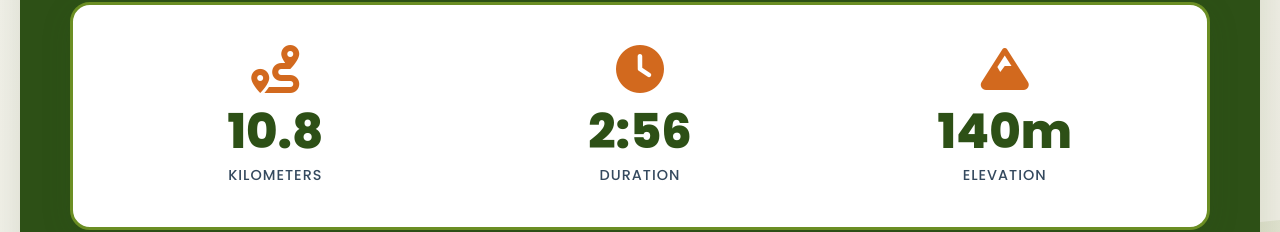
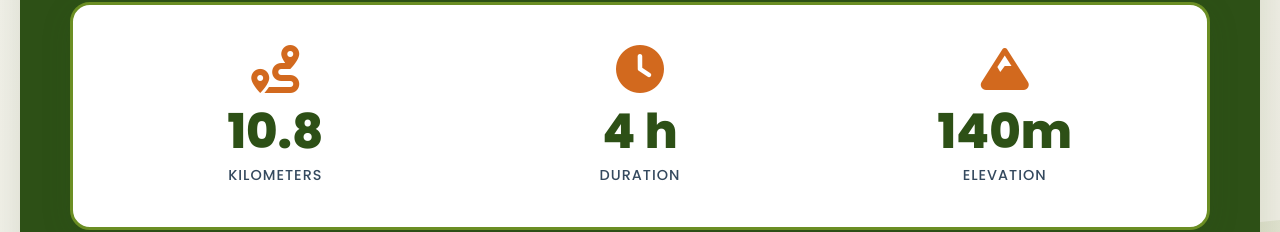
Before and after one commit to punitvthakkar/hikingguide, a plain HTML site: page index.html in a window 1280 px wide. Shown: the part 490-722 px from the top of the page. Drawn offline with Linux system fonts and the light colour scheme.

Commit message:
Add files via upload

```diff
--- a/index.html
+++ b/index.html
@@ -1,3 +1,4 @@
+
 
 
 
@@ -605,7 +606,7 @@
                     </div>
                     <div class="stat-item">
                         <i class="fas fa-clock stat-icon"></i>
-                        <div class="stat-number">2:56</div>
+                        <div class="stat-number">4 h</div>
                         <div class="stat-label">Duration</div>
                     </div>
                     <div class="stat-item">
```
